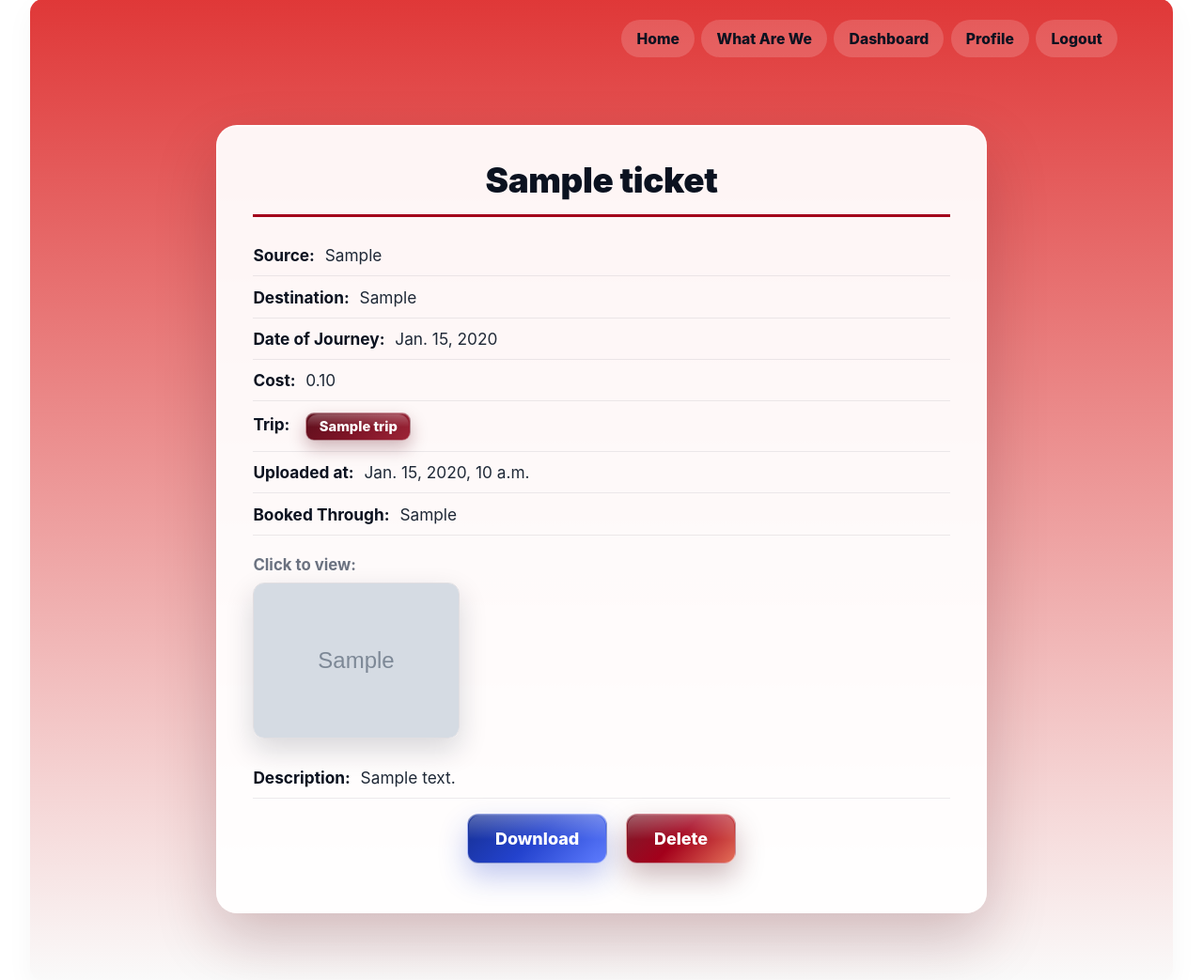
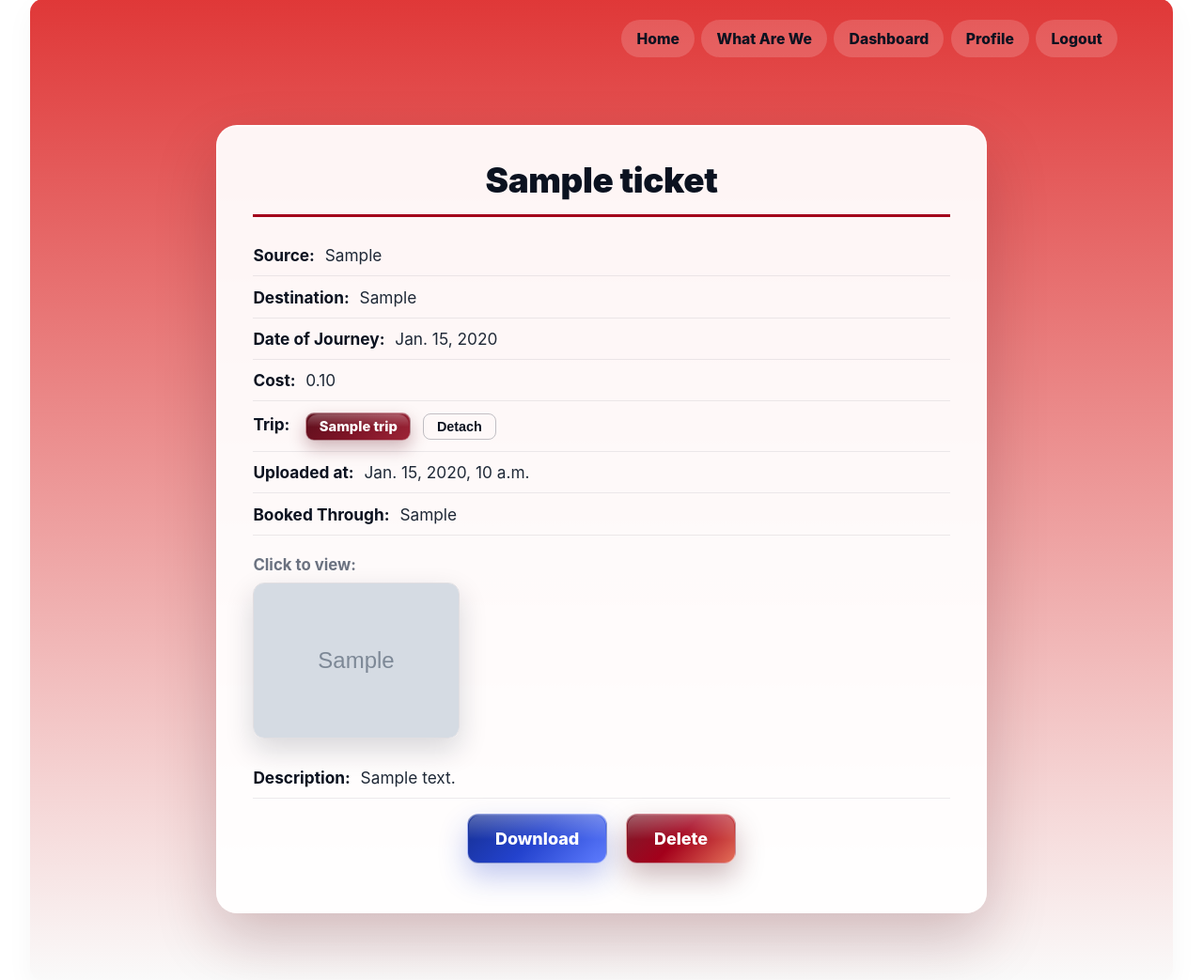
Before and after one commit to harishrajora/TripRep, a Django app: page /view_ticket/1/ in a window 1280 px wide. Shown: the part 21-1064 px from the top of the page at 94% size. Run offline with Django 4.2, Linux system fonts and the light colour scheme; a user stored in the database is signed in; tables that the repository leaves empty hold one stand-in row (values such as "Sample post"); grey boxes marked "Sample" are stand-in pictures; data that the repository does not hold is empty.

Commit message:
attach/detach button added to the trip name. If a trip is associated, detach button is shown, else attach. Stylings also included in this commit.

```diff
--- a/core/static/core/css/style.css
+++ b/core/static/core/css/style.css
@@ -1152,6 +1152,32 @@ input[type="number"] {
 .download_pdf--sm:hover, .download_pdf--sm:focus-visible{
   box-shadow:0 12px 24px rgba(94,15,28,0.34), 0 1px 0 rgba(255,255,255,0.3) inset;
 }
+
+/* Compact neutral action button for Attach / Detach trip */
+.btn-trip-action{
+  display:inline-flex;
+  align-items:center;
+  justify-content:center;
+  padding:0.3rem 0.85rem;
+  margin-left:8px;
+  font-size:0.9rem;
+  font-weight:700;
+  border-radius:8px;
+  border:1.5px solid rgba(15,23,42,0.25);
+  background:transparent;
+  color:#0b1220;
+  cursor:pointer;
+  vertical-align:middle;
+  transition:background 160ms ease, border-color 160ms ease, transform 140ms ease;
+}
+.btn-trip-action:hover, .btn-trip-action:focus-visible{
+  background:var(--accent);
+  border-color:var(--accent);
+  color:#fff;
+  outline:none;
+  transform:translateY(-1px);
+}
+.btn-trip-action:active{ transform:translateY(0); }
 .download_pdf::before{
   content:"";
   position:absolute;
--- a/core/templates/core/view_ticket.html
+++ b/core/templates/core/view_ticket.html
@@ -12,9 +12,14 @@
       <p><strong>Destination:</strong> {{ ticket.destination }}</p>
       <p><strong>Date of Journey:</strong> {{ ticket.date_of_journey }}</p>
       <p><strong>Cost:</strong> {{ ticket.amount_paid }}</p>
-      {% if ticket.trip_link %}
-      <p><strong>Trip:</strong> <a href="{% url 'core:view_trip' ticket.trip_link.id %}" class="download_pdf download_pdf--sm">{{ ticket.trip_link.trip_name }}</a></p>
-      {% endif %}
+      <p><strong>Trip:</strong>
+        {% if ticket.trip_link %}
+        <a href="{% url 'core:view_trip' ticket.trip_link.id %}" class="download_pdf download_pdf--sm">{{ ticket.trip_link.trip_name }}</a>
+        <button type="button" class="btn-trip-action">Detach</button>
+        {% else %}
+        <button type="button" class="btn-trip-action">Attach</button>
+        {% endif %}
+      </p>
       <p><strong>Uploaded at:</strong> {{ ticket.uploaded_at }}</p>
       <p><strong>Booked Through:</strong> {{ticket.booked_through}} </p>
       {% if ticket.image_thumbnail and ticket.image_thumbnail.url %}
```
Also changed, not shown: core/templates/core/view_reservation.html (+8 -3 lines).
